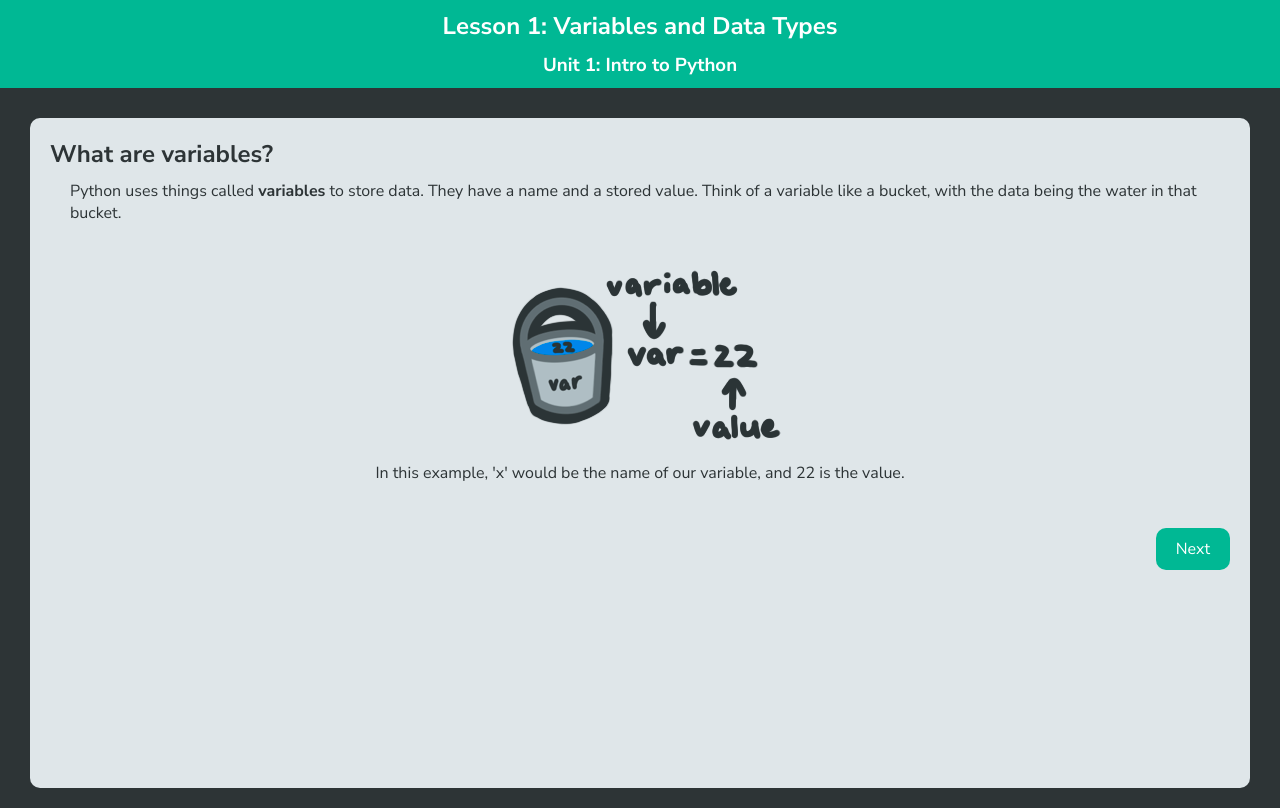
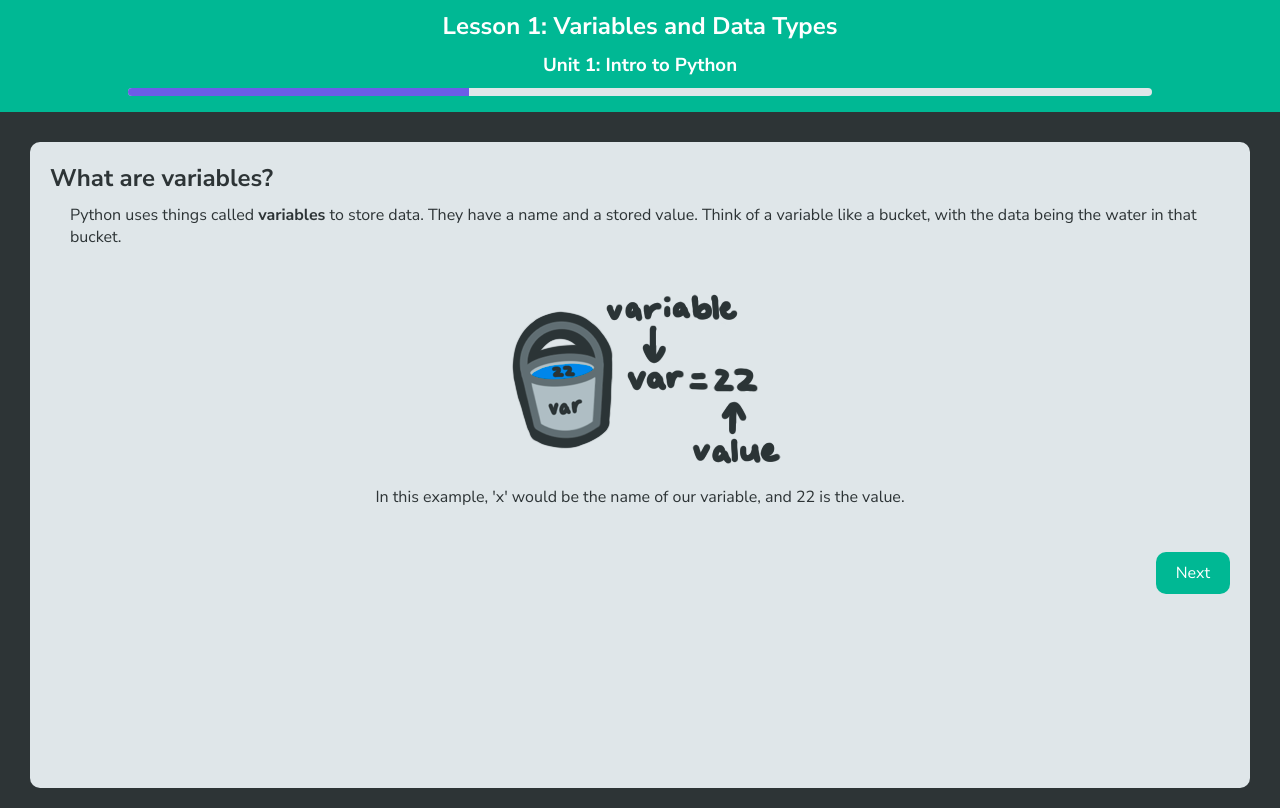
Before and after one commit to Kyra15/CAC25-26, a Flask app: page /lesson in a window 1280 px wide. Run offline with Flask 3, Linux system fonts and the light colour scheme; some libraries are stand-ins or nearby versions.

Commit message:
worked on json loading, next button, progress bar

```diff
--- a/app.py
+++ b/app.py
@@ -34,10 +34,27 @@ def run_code():
     code = request.json.get('code', '')
     stdout = io.StringIO()
 
+    safe_builtins = {
+        'print': print,
+        'len': len,
+        'str': str,
+        'int': int,
+        'float': float,
+        'bool': bool,
+        'list': list,
+        'dict': dict,
+        'range': range,
+        'max': max,
+        'min': min,
+        'sum': sum,
+        'abs': abs,
+        'input': input,
+    }
+
     # then execute the code within and also have pytorch and then show error if u get one
     try:
         with contextlib.redirect_stdout(stdout):
-            exec(code, {"__builtins__": __builtins__, "torch": torch})
+            exec(code, {"__builtins__": safe_builtins, "torch": torch})
         output = stdout.getvalue()
     except Exception as e:
         output = str(e)
--- a/static/css/style.css
+++ b/static/css/style.css
@@ -5,6 +5,7 @@
     --dark-green: #00b894;
     --light-gray: #dfe6e9;
     --dark-gray: #b2bec3;
+    --dark-purple: #6c5ce7;
 }
 
 * {
@@ -197,8 +198,8 @@ button:active {
     text-align: start;
     display: flex;
     flex-direction: column;
-    max-height: 90vh;
-    height: 90vh;
+    max-height: 87vh;
+    height: 87vh;
     overflow: hidden;
 }
 
@@ -374,3 +375,19 @@ button:active {
 figure {
     text-align: center;
 }
+
+.progress-container {
+    display: inline-block;
+    width: 80%;
+    height: 1%;
+    border-radius: 10px;
+    overflow: hidden;
+    background-color: var(--light-gray);
+    margin-bottom: 10px
+}
+.progress-fill {
+    height: 100%;
+    background: var(--dark-purple);
+    width: 0%;
+    transition: width 1s ease;
+}
--- a/static/js/lesson.js
+++ b/static/js/lesson.js
@@ -19,7 +19,6 @@ async function fetchJSON(path) {
 }
 
 function updateHTML(data) {
-    console.log("balls", data)
     document.getElementById("lesson-title").innerText = data["title"];
     document.getElementById("unit-title").innerText = data["unit"];
 }
@@ -31,6 +30,10 @@ function showSection(sec) {
     const headSec = document.createElement("h2");
     const textSec = document.createElement("p");
 
+    const bar = document.getElementById("lesson-progressbar")
+
+    let sectionKeys = Object.keys(json_data).filter(key => key.startsWith("section"));
+
     headSec.innerHTML = sec["header"];
 
     textSec.style = "font-size: 16px;"
@@ -38,7 +41,6 @@ function showSection(sec) {
     document.getElementById("sec-text").append(newSec);
     newSec.append(headSec);
     newSec.append(textSec);
-    currentSectionIndex += 1;
 
     codefont(sec)
     findImage(sec, newSec)
@@ -56,7 +58,9 @@ function showSection(sec) {
     lessonText.scrollTo({
                 top: lessonText.scrollHeight,
                 behavior: 'smooth'
-            });
+                });
+    bar.style.width = `${(currentSectionIndex / sectionKeys.length) * 100}%`
+    currentSectionIndex += 1;
 }
 
 function codefont(sec) {
@@ -66,6 +70,16 @@ function codefont(sec) {
 
     while (sec["text"].indexOf("*/cf*") >= 0) {
         sec["text"] = sec["text"].replace("*/cf*", '</span>')
+    }
+
+    if (sec["activity"]) {
+        while (sec["activity"].indexOf("*cf*") >= 0) {
+            sec["activity"] = sec["activity"].replace("*cf*", '<span style="font-family: &#34;Courier New&#34;, monospace;">')
+        }
+
+        while (sec["activity"].indexOf("*/cf*") >= 0) {
+            sec["activity"] = sec["activity"].replace("*/cf*", '</span>')
+        }
     }
 }
 
@@ -90,8 +104,8 @@ function findImage(sec, new_sec) {
 
 function findQuiz(sec) {
     while (sec["text"].indexOf("*quiz*") >= 0) {
+        sec["text"] = sec["text"].replace("*quiz*", "<br>")
         toggleQuiz();
-        sec["text"] = sec["text"].replace("*quiz*", "<br>")
     }
 }
 
@@ -118,33 +132,10 @@ function toggleQuiz() {
 
 function findEdit(sec) {
     while (sec["text"].indexOf("*edit*") >= 0) {
+        sec["text"] = sec["text"].replace("*edit*", "<br>")
         toggleEditor();
-        sec["text"] = sec["text"].replace("*edit*", "<br>")
     }
 }
-
-// function toggleEditor() {
-//     const act_box = document.getElementsByClassName("activity-box")[0]
-//     const instruct = document.getElementsByClassName("instructions")[0]
-//     const mini_edit = document.getElementsByClassName("mini-editor")[0]
-//     const next_btn = document.getElementById("btn-span")
-//
-//     if (act_box.classList.contains("hidden")) {
-//         console.log("unhidden")
-//         act_box.classList.remove("hidden")
-//         // instruct.classList.remove("hidden")
-//         // mini_edit.classList.remove("hidden")
-//         next_btn.classList.add("hidden")
-//         setTimeout(() => {
-//             initCodeMirror();
-//         }, 250);
-//     } else {
-//         act_box.classList.add("hidden")
-//         // instruct.classList.add("hidden")
-//         // mini_edit.classList.add("hidden")
-//         next_btn.classList.remove("hidden")
-//     }
-// }
 
 
 function toggleEditor() {
@@ -169,6 +160,8 @@ function toggleEditor() {
 
         next_btn.classList.add("hidden");
 
+        document.getElementById("directions").innerHTML = json_data[`section${currentSectionIndex}`]["activity"]
+
         setTimeout(() => {
             const lessonText = document.querySelector('.lesson-text');
             lessonText.scrollTo({
@@ -177,6 +170,7 @@ function toggleEditor() {
             });
             act_box.style.overflow = "visible";
             initCodeMirror();
+            document.getElementById("submitcode").disabled = true
         }, 300);
 
     } else {
@@ -241,11 +235,15 @@ function initCodeMirror() {
 
 function addToOutput(s) {
     console.log(s)
-    output.value = ""
-    output.value += s + "\n";
+    const output_val = document.getElementById("output");
+    output_val.value = s;
 }
 
 function runCode() {
+    if ( document.getElementById("submitcode").disabled == true) {
+        document.getElementById("submitcode").disabled = false
+    }
+
     output.value = "Loading..."
     fetch("http://127.0.0.1:4200/run", {
       method: "POST",
@@ -280,7 +278,7 @@ function giveHint() {
         const coords = editor.charCoords({ line: lastLine, ch: 0 }, "page");
         const editorCoords = editor.getWrapperElement().getBoundingClientRect();
 
-        hint.style.top = `${coords.top - editorCoords.top}px`;
+        hint.style.top = `${coords.top - editorCoords.top - 2.5}px`;
         hint.style.left = `${coords.left - editorCoords.left}px`;
     }
     else {
@@ -291,6 +289,44 @@ function giveHint() {
 
 
 function checkAnswerCode() {
-    sec = json_data[`section${currentSectionIndex}`]
+    sec = json_data[`section${currentSectionIndex - 1}`]
     // basically check if the code has the output we want and that the output has the number we want
+
+    input = editor.getValue()
+    output = document.getElementById("output").value
+
+    console.log("hi", input, output)
+
+    let is_correct = true
+
+    let input_ans = sec["answer"][0]
+    let output_ans = sec["answer"][1]
+
+    for (let i = 0; i < input_ans.length; i++) {
+        console.log(input_ans[i])
+        if (!input.includes(input_ans[i])) {
+            console.log("input wrong")
+            is_correct = false
+        }
+    }
+
+    for (let j = 0; j < output_ans.length; j++) {
+        console.log(output_ans[j])
+        if (!output.includes(output_ans[j])) {
+            console.log("output wrong")
+            is_correct = false
+        }
+    }
+
+    if (is_correct) {
+        toggleEditor()
+        nextSection()
+    } else {
+        incorrect()
+    }
 }
+
+
+function incorrect() {
+    pass
+}
--- a/static/json/u1l1.json
+++ b/static/json/u1l1.json
@@ -12,11 +12,11 @@
         "header": "Assigning variables",
         "text": "Python will automatically create a variable whenever you first assign a value to it. Assigning is basically giving the variable a value, or putting the water into a bucket. In python, we <u>always</u> have to assign a value to a variable. We do this with the \"=\" sign.*edit*<br>For example:<br>*cf*variable = 'Hello World!'*/cf*<br>*cf*x = 1000*/cf*<br>*cf*pi = 3.14159*/cf*<br><br>In these scenarios, *cf*variable*/cf*, *cf*x*/cf*, and *cf*pi*/cf* are the labels on the buckets and *cf*'Hello World!'*/cf*, *cf*1000*/cf*, and *cf*3.14159*/cf* are the water!",
         "activity": "Define a variable *cf*my_num*/cf* and set the value of it equal to 8. Then, show that value using the *cf*print()*/cf* command.",
-        "answer": [["my_num = 8 print(my_num)"], ["8"]]
+        "answer": [["my_num = 8", "print(my_num)"], ["8"]]
     },
     "section3": {
         "header": "Basic data types",
-        "text": "We can assign a variable to hold any of the following <b>data types</b>:\n\nInteger: any <b>whole number</b>\nFloat: any <b>decimal</b>\nBoolean: either a *cf* True or *cf* False value\nString: a <b>series of characters</b>, surrounded by quotations marks (either single or double)*quiz*",
+        "text": "We can assign a variable to hold any of the following <b>data types</b>:<br>Integer: any <b>whole number</b><br>Float: any <b>decimal</b><br>Boolean: either a *cf*True*/cf* or *cf*False*/cf* value<br>String: a <b>series of characters</b>, surrounded by quotations marks (either single or double)*quiz*",
         "activity": {
             "Which of these options is a string?": ["9", "hello", "4.8", "'hello'"],
             "Which of these options is a boolean?": ["True", "bool", "&#34;True&#34;", "false"],
@@ -24,13 +24,5 @@
             "Which of these options is a decimal?": ["&#34;3.2&#34;", "'4'", "390", "100000.1"]
         }
     },
-    "section4": {
-        "header": "Casting",
-        "text": "We can also change the type of a variable. This is called <b>casting</b>.\nBe careful! You can only cast certain types of data.\nstr() is the most commonly used, and can apply to all data types\nint() will only work with integers, strings that consist <b>only</b> of numbers, and floats*box*\nfloat() works the same way as int but with decimals*box*",
-        "box": {
-            "1": "<span style='font-family: &#34;Courier New&#34;, monospace;'>print(int(3.4)) -> 3\nprint(int(“123”)) -> 123\nprint(int(“hello”) -> error</span>",
-            "2": "<span style='font-family: &#34;Courier New&#34;, monospace;'>print(float(3)) -> 3.0\nprint(float(“123.8”)) -> 123.8\nprint(float(“hello”) -> error</span>"
-        }
-    },
     "end": "Now you know the basics of Python's data system! Continue to the next lesson to learn how to use these variables."
 }
--- a/templates/lesson.html
+++ b/templates/lesson.html
@@ -12,6 +12,9 @@
         <section class="code-container">
             <h1 id="lesson-title">Poop</h1>
             <h3 id="unit-title">Poop</h3>
+            <div class="progress-container">
+                <div id="lesson-progressbar" class="progress-fill"></div>
+            </div>
             <div class="lesson-main">
                 <div class="lesson-header">
                     <div class="lesson-text" id="sec-text">
@@ -30,12 +33,7 @@
                     <div class="instructions hidden">
                         <button onclick="giveHint()" id="hint" class="hint">Hint</button>
                         <label style="border-top-right-radius: 10px; border-top-left-radius: 10px;"><b>Try it!</b>
-                            <span id="directions">Define a variable
-                                <span style="font-family: &#34;Courier New&#34;, monospace;">my_num</span>
-                                and set the value of it equal to 8. We can show this value with the
-                                <span style="font-family: &#34;Courier New&#34;, monospace;">print()</span>
-                                command.
-                            </span>
+                            <span id="directions">Nothing</span>
                         </label>
                     </div>
                     <div class="mini-editor hidden">
@@ -43,8 +41,8 @@
                             <textarea id="code"></textarea>
                             <div class="code-overlay"></div>
                             <div style="display: flex; flex-direction: row; width: 100%">
-                                <button onclick="runCode()" style="flex: 1; border-radius: 0px; border-bottom-left-radius: 10px;">Run</button>
-                                <button onclick="checkAnswer()" style="flex: 1; border-radius: 0px; background-color: #6c5ce7;">Submit</button>
+                                <button id="runcode" onclick="runCode()" style="flex: 1; border-radius: 0px; border-bottom-left-radius: 10px;">Run</button>
+                                <button id="submitcode" onclick="checkAnswerCode()" style="flex: 1; border-radius: 0px; background-color: #6c5ce7;">Submit</button>
                             </div>
                         </div>
                         <div class="left">
```
Also changed, not shown: static/js/signin.js (added), templates/signin.html (added).
